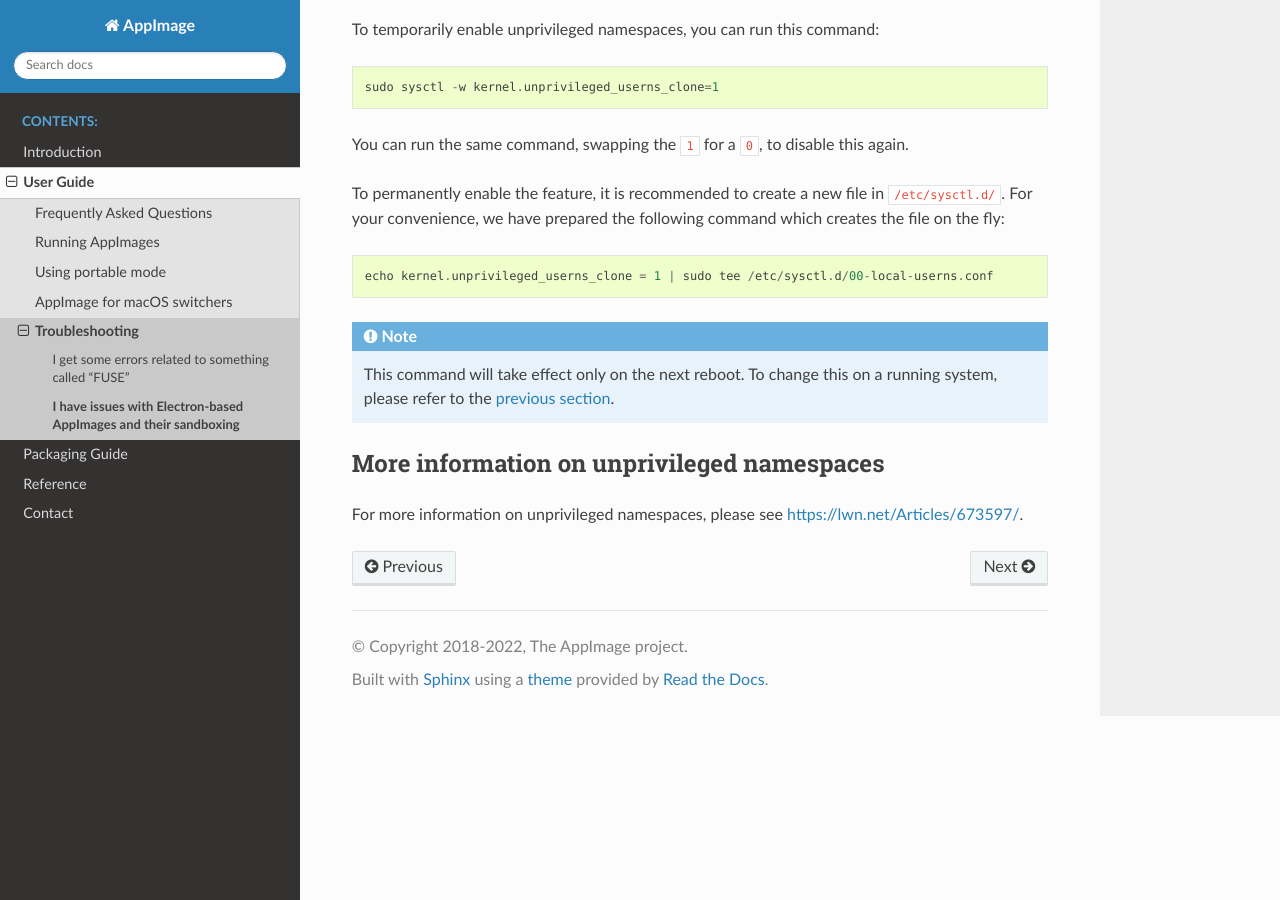
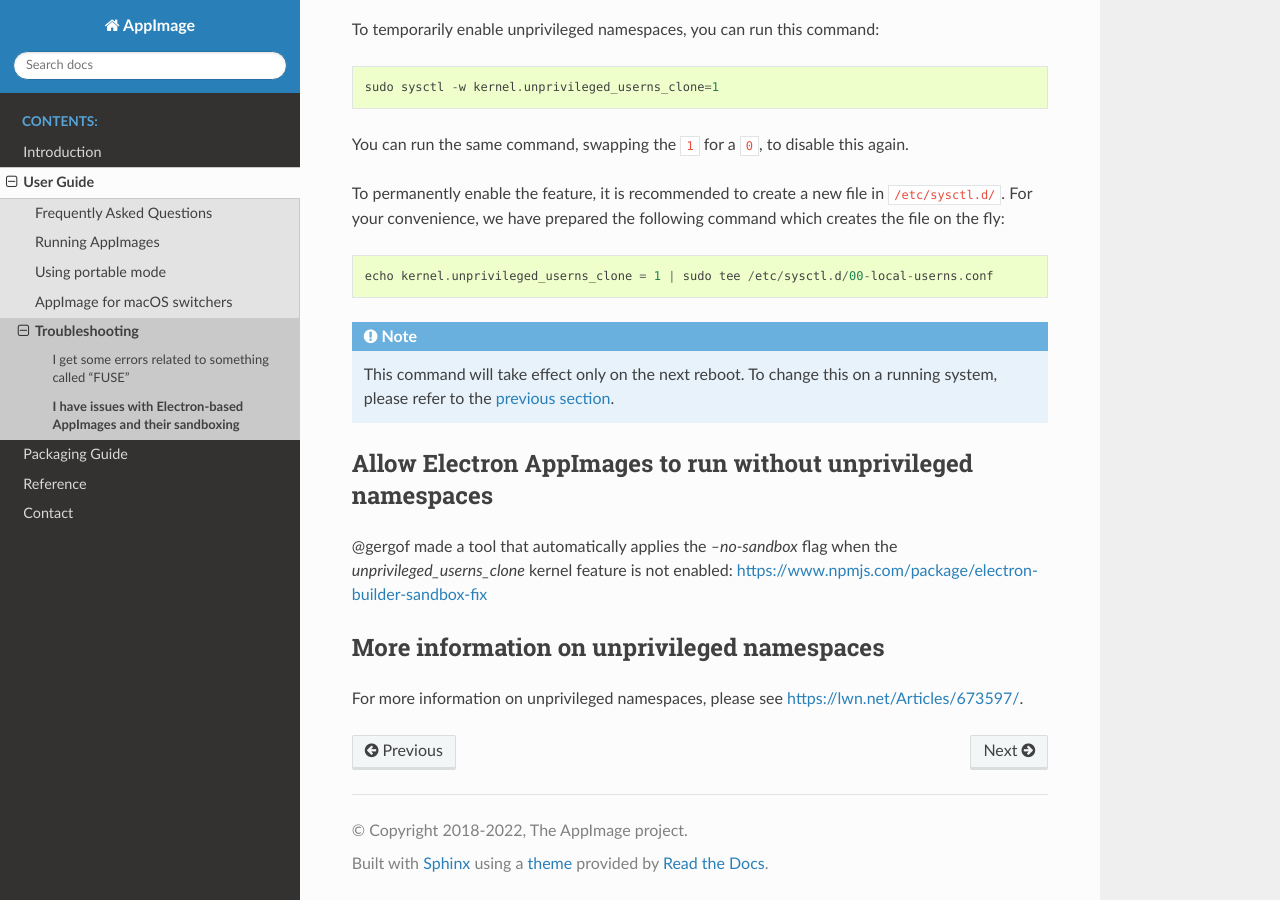
Before and after one commit to AppImage/docs.appimage.org, a Sphinx documentation site: the page built from source/user-guide/troubleshooting/electron-sandboxing.rst, in a window 1280 px wide and 900 px high, scrolled down 962 px. Built offline with Sphinx 7.4.7 and the Read the Docs theme 2.0.0, drawn with Linux system fonts in a browser that asks for light colours.

Commit message:
Link to https://www.npmjs.com/package/electron-builder-sandbox-fix
https://github.com/electron-userland/electron-builder/issues/5371

```diff
--- a/source/user-guide/troubleshooting/electron-sandboxing.rst
+++ b/source/user-guide/troubleshooting/electron-sandboxing.rst
@@ -46,6 +46,11 @@
 
    This command will take effect only on the next reboot. To change this on a running system, please refer to the :ref:`previous section <ref-electron-sandboxing-configure-temporarily>`.
 
+Allow Electron AppImages to run without unprivileged namespaces
+---------------------------------------------------------------
+
+@gergof made a tool that automatically applies the `--no-sandbox` flag when the `unprivileged_userns_clone` kernel feature is not enabled: https://www.npmjs.com/package/electron-builder-sandbox-fix
+
 
 
 More information on unprivileged namespaces
```
